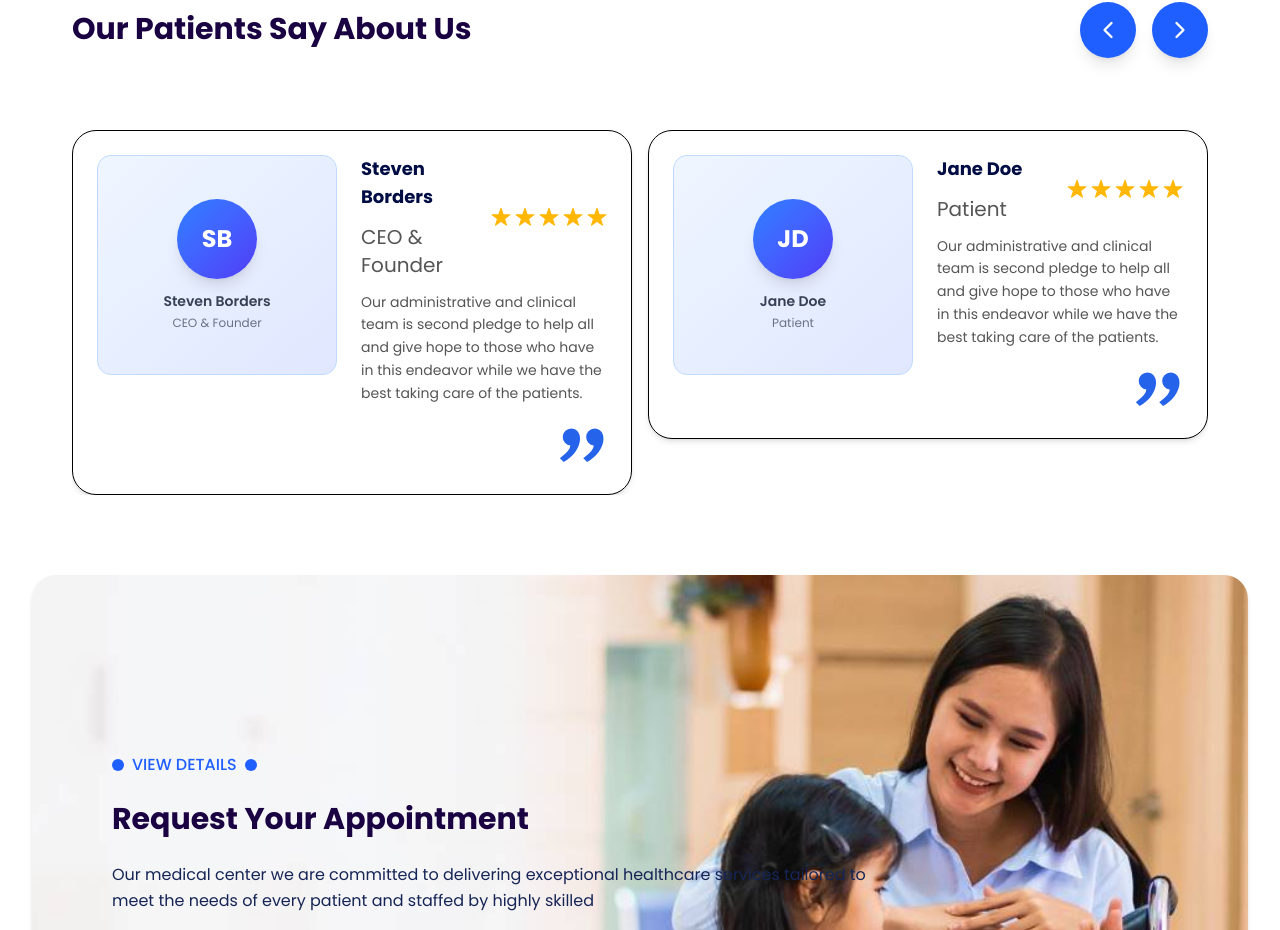
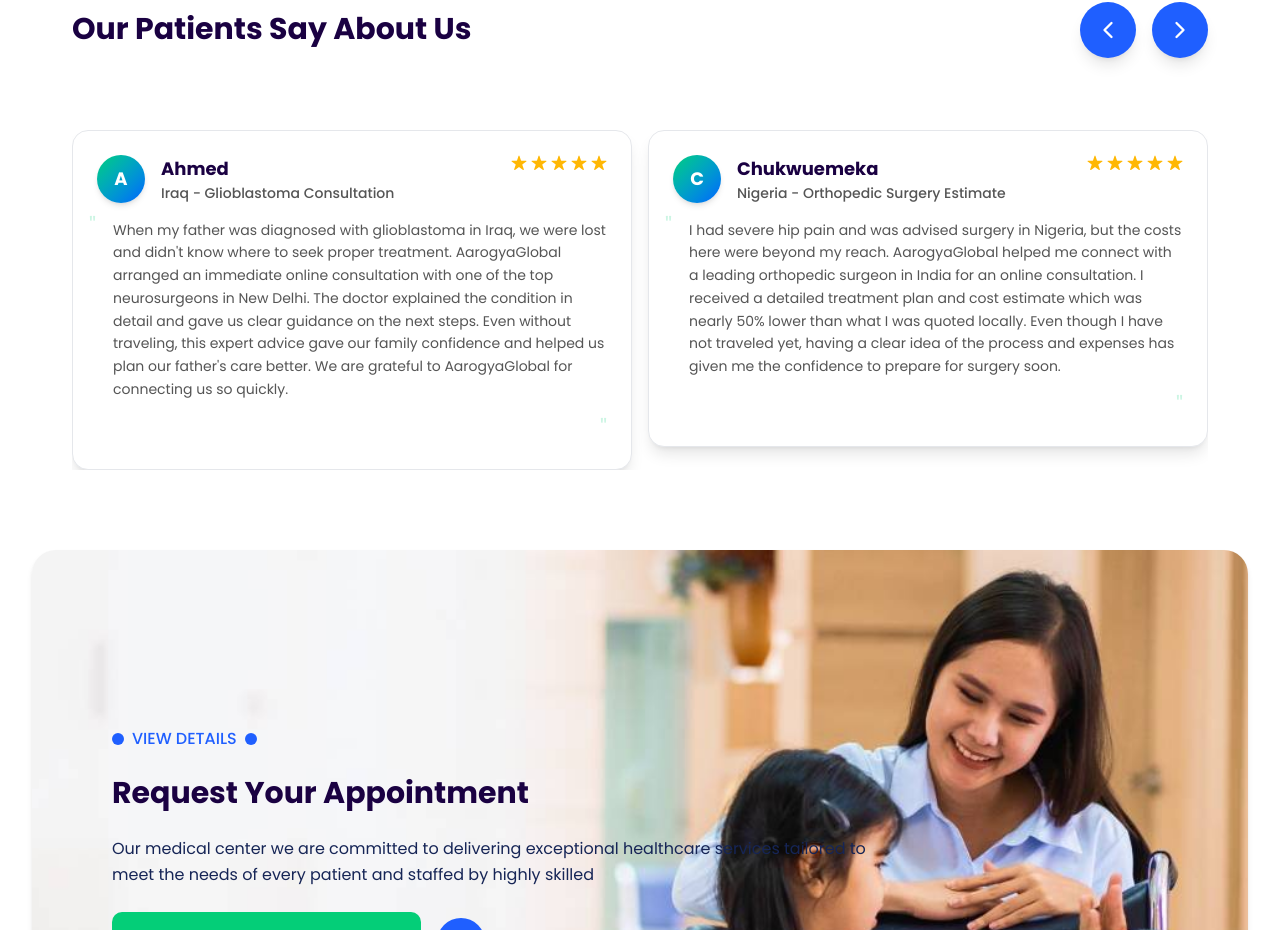
Before and after one commit to OwnTechnologiesClients/AarogyaGlobalFrontend, a Next.js app: page / in a window 1280 px wide. Shown: the part 8131-9061 px from the top of the page. Built offline with nearby package versions, Linux system fonts and the light colour scheme.

Commit message:
testimonail changed

```diff
--- a/app/globals.css
+++ b/app/globals.css
@@ -1,5 +1,13 @@
 @import "tailwindcss";
 @import "tw-animate-css";
+
+/* Line clamp utilities */
+.line-clamp-4 {
+  display: -webkit-box;
+  -webkit-line-clamp: 4;
+  -webkit-box-orient: vertical;
+  overflow: hidden;
+}
 
 @custom-variant dark (&:is(.dark *));
 
--- a/components/home/Testimonials.jsx
+++ b/components/home/Testimonials.jsx
@@ -65,38 +65,30 @@ const Testimonials = () => {
         >
           {testimonials.map((t, idx) => (
             <SwiperSlide key={idx} className="!flex !justify-center">
-              <div className="w-full  border border-black rounded-3xl px-6 py-6 shadow-md flex flex-col md:flex-row gap-6 bg-white">
-
-                <div className="relative w-full md:w-60 h-55 bg-gradient-to-br from-blue-50 to-indigo-100 rounded-xl flex items-center justify-center border border-blue-200">
-                  <div className="text-center">
-                    <div className="w-20 h-20 bg-gradient-to-br from-blue-500 to-indigo-600 rounded-full flex items-center justify-center mx-auto mb-3 shadow-lg">
-                      <span className="text-2xl font-bold text-white">
+              <div className="w-full border border-gray-200 rounded-2xl px-6 py-6 shadow-lg hover:shadow-xl transition-shadow duration-300 bg-white">
+                {/* Header with name, role, and rating */}
+                <div className="flex items-start justify-between mb-4">
+                  <div className="flex items-center gap-4">
+                    <div className="w-12 h-12 bg-gradient-to-br from-[#04CE78] to-[#1F5FFF] rounded-full flex items-center justify-center shadow-md">
+                      <span className="text-lg font-bold text-white">
                         {t.name.split(' ').map(n => n[0]).join('')}
                       </span>
                     </div>
-                    <div className="text-sm text-gray-700 font-semibold">
-                      {t.name}
-                    </div>
-                    <div className="text-xs text-gray-500 mt-1">
-                      {t.role}
-                    </div>
-                  </div>
-                </div>
-                <div className="flex flex-col justify-between flex-1">
                     <div>
-                    <div className="flex flex-col md:flex-row md:items-center md:justify-between mb-3">
-                      <div>
-                        <h3 className="text-lg font-bold text-[#000D44] mb-3">
+                      <h3 className="text-lg font-bold text-[#1A0142]">
                         {t.name}
                       </h3>
-                        <p className="text-[#555555] text-xl">{t.role}</p>
+                      <p className="text-sm text-[#555555] font-medium">
+                        {t.role}
+                      </p>
+                    </div>
                   </div>
                   <div className="flex items-center gap-1">
                     {[...Array(t.rating)].map((_, i) => (
                       <svg
                         key={i}
-                            width="20"
-                            height="20"
+                        width="16"
+                        height="16"
                         viewBox="0 0 16 15"
                         fill="none"
                       >
@@ -108,28 +100,23 @@ const Testimonials = () => {
                     ))}
                   </div>
                 </div>
-                    <p className="text-[#555555] text-sm font-normal leading-relaxed ">
+
+                {/* Testimonial text with quote icon */}
+                <div className="relative">
+                  <div className="absolute -top-2 -left-2 text-[#04CE78] text-2xl opacity-20">
+                    "
+                  </div>
+                  <p className="text-[#555555] text-sm leading-relaxed pl-4">
                     {t.testimonial}
                   </p>
                 </div>
 
-                  {/* Instead of absolute, use flex self-end */}
-                  <div className="flex justify-end mt-4">
-                    <svg
-                      width="50"
-                      height="50"
-                      viewBox="0 0 44 40"
-                      fill="none"
-                      xmlns="http://www.w3.org/2000/svg"
-                    >
-                      <path
-                        d="M33.172 5.469q2.555 0 4.547 1.547a7.4 7.4 0 0 1 2.695 4.007q.47 1.711.469 3.61 0 2.883-1.125 5.86a22.8 22.8 0 0 1-3.094 5.577 33 33 0 0 1-4.57 4.922A35 35 0 0 1 26.539 35l-3.398-3.398q5.296-4.243 7.218-6.563 1.946-2.32 2.016-4.617-2.86-.329-4.781-2.461-1.923-2.133-1.922-4.992 0-3.117 2.18-5.297 2.202-2.203 5.32-2.203m-20.625 0q2.555 0 4.547 1.547a7.4 7.4 0 0 1 2.695 4.007q.47 1.711.469 3.61 0 2.883-1.125 5.86a22.8 22.8 0 0 1-3.094 5.577 33 33 0 0 1-4.57 4.922A35 35 0 0 1 5.914 35l-3.398-3.398q5.296-4.243 7.218-6.563 1.946-2.32 2.016-4.617-2.86-.329-4.781-2.461-1.922-2.133-1.922-4.992 0-3.117 2.18-5.297 2.202-2.203 5.32-2.203"
-                        fill="#2563EB"
-                      />
-                    </svg>
+                {/* Bottom quote icon */}
+                <div className="flex justify-end mt-3">
+                  <div className="text-[#04CE78] text-2xl opacity-20">
+                    "
                   </div>
                 </div>
-
               </div>
             </SwiperSlide>
           ))}
--- a/data/testimonials.json
+++ b/data/testimonials.json
@@ -1,30 +1,30 @@
 [
   {
-    "name": "Steven Borders",
-    "role": "CEO & Founder",
+    "name": "Ahmed",
+    "role": "Iraq - Glioblastoma Consultation",
     "image": "/testimonial/testimonialImg1.png",
     "rating": 5,
-    "testimonial": "Our administrative and clinical team is second pledge to help all and give hope to those who have in this endeavor while we have the best taking care of the patients."
+    "testimonial": "When my father was diagnosed with glioblastoma in Iraq, we were lost and didn't know where to seek proper treatment. AarogyaGlobal arranged an immediate online consultation with one of the top neurosurgeons in New Delhi. The doctor explained the condition in detail and gave us clear guidance on the next steps. Even without traveling, this expert advice gave our family confidence and helped us plan our father's care better. We are grateful to AarogyaGlobal for connecting us so quickly."
   },
   {
-    "name": "Jane Doe",
-    "role": "Patient",
+    "name": "Chukwuemeka",
+    "role": "Nigeria - Orthopedic Surgery Estimate",
     "image": "/testimonial/testimonialImg2.png",
     "rating": 5,
-    "testimonial": "Our administrative and clinical team is second pledge to help all and give hope to those who have in this endeavor while we have the best taking care of the patients."
+    "testimonial": "I had severe hip pain and was advised surgery in Nigeria, but the costs here were beyond my reach. AarogyaGlobal helped me connect with a leading orthopedic surgeon in India for an online consultation. I received a detailed treatment plan and cost estimate which was nearly 50% lower than what I was quoted locally. Even though I have not traveled yet, having a clear idea of the process and expenses has given me the confidence to prepare for surgery soon."
   },
   {
-    "name": "Steven Borders",
-    "role": "CEO & Founder",
+    "name": "Aisha & David",
+    "role": "Kenya - IVF Treatment",
     "image": "/testimonial/testimonialImg1.png",
     "rating": 5,
-    "testimonial": "Our administrative and clinical team is second pledge to help all and give hope to those who have in this endeavor while we have the best taking care of the patients."
+    "testimonial": "After trying for several years and spending our savings on IVF in Kenya without success, we were losing hope. A friend recommended AarogyaGlobal, and they guided us to one of the best fertility centers in India. The doctors were compassionate, and the treatment was affordable compared to back home. On our second cycle, I finally conceived. Holding my baby today feels like a miracle, and none of this would have been possible without AarogyaGlobal's support."
   },
   {
-    "name": "Jane Doe",
-    "role": "Patient",
+    "name": "Chinedu",
+    "role": "Nigeria - Breast Cancer Treatment",
     "image": "/testimonial/testimonialImg2.png",
     "rating": 5,
-    "testimonial": "The doctors and staff were extremely helpful and made my experience very comfortable. Highly recommended!"
+    "testimonial": "When my mother was diagnosed with breast cancer in Nigeria, the cost of treatment at home was overwhelming and the facilities were limited. AarogyaGlobal helped us connect with one of the top cancer hospitals in India within days. From arranging the visa to airport pickup, everything was taken care of. My mother received excellent chemotherapy and surgery at a fraction of the price we were quoted locally. Today, she is recovering well, and we are forever grateful to AarogyaGlobal for giving us hope when we had none."
   }
 ]
```
Lines whose indentation alone changed are shown as unchanged.
